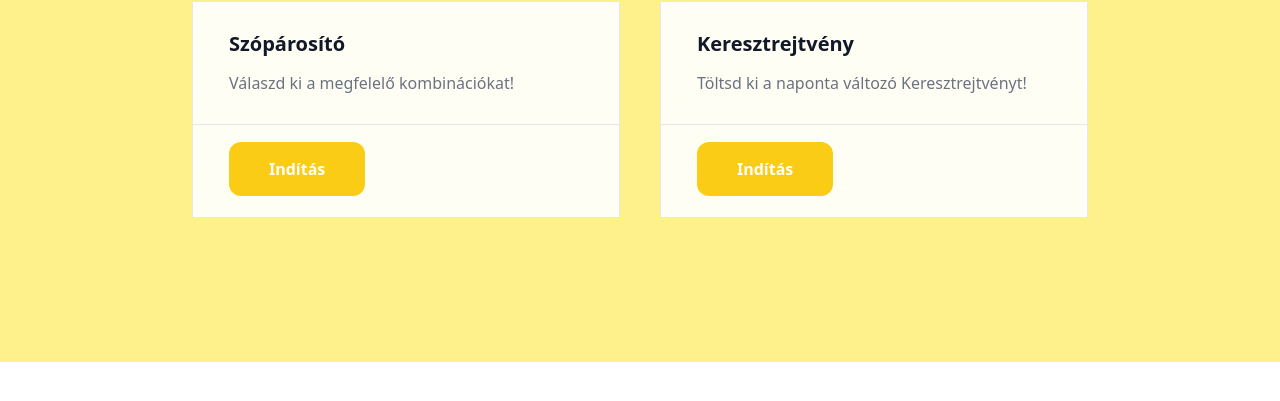
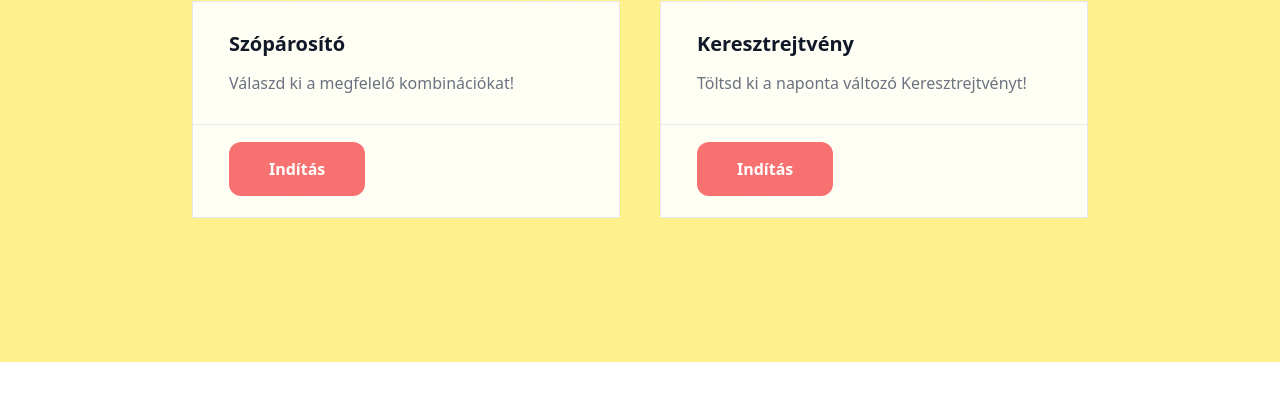
Before and after one commit to budavariam/learning-german, a plain HTML site: page index.html in a window 1280 px wide. Shown: the part 327-728 px from the top of the page. Drawn offline with nearby package versions, Linux system fonts and the light colour scheme.

Commit message:
Change CTA btn color

```diff
--- a/index.html
+++ b/index.html
@@ -34,7 +34,7 @@
                             <div class="pt-8 pb-9 px-9">
                                 <div class="md:inline-block">
                                     <a href="./szokereso/index.html"
-                                        class="py-4 px-10 w-full text-white font-semibold rounded-xl focus:ring focus:ring-yellow-300 bg-yellow-400 hover:bg-yellow-500 transition ease-in-out duration-200"
+                                        class="py-4 px-10 w-full text-white font-semibold rounded-xl focus:ring focus:ring-red-300 bg-red-400 hover:bg-red-500 transition ease-in-out duration-200"
                                     >Indítás</a>
                                 </div>
                             </div>
@@ -53,7 +53,7 @@
                                 <div class="md:inline-block">
                                     <a
                                         href="./keresztrejtveny/index.html"
-                                        class="py-4 px-10 w-full text-white font-semibold rounded-xl focus:ring focus:ring-yellow-300 bg-yellow-400 hover:bg-yellow-500 transition ease-in-out duration-200"
+                                        class="py-4 px-10 w-full text-white font-semibold rounded-xl focus:ring focus:ring-red-300 bg-red-400 hover:bg-red-500 transition ease-in-out duration-200"
                                     >Indítás</a>
                                 </div>
                             </div>
```
